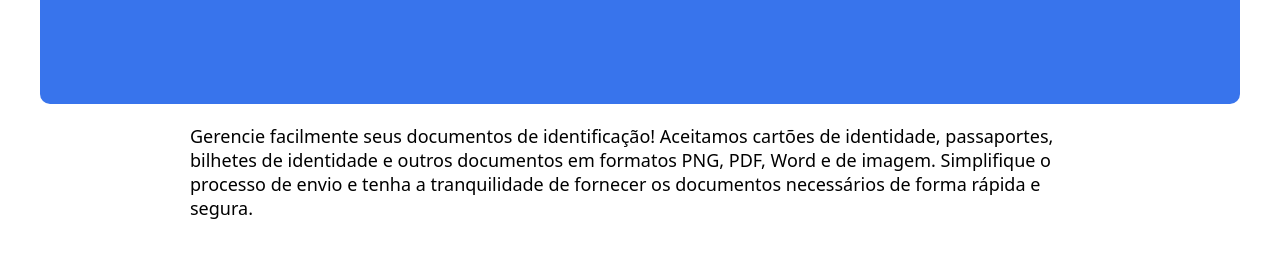
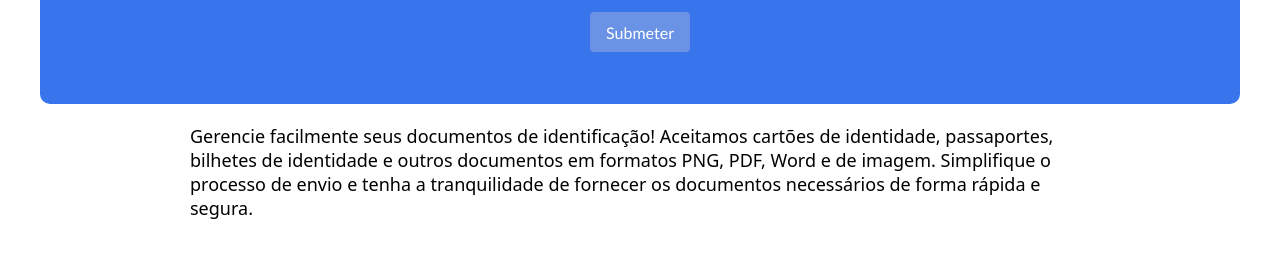
Before and after one commit to Eduardo-Ofice-Jr/lodoc, a plain HTML site: page upload.html in a window 1280 px wide. Shown: the part 430-688 px from the top of the page. Drawn offline with nearby package versions, Linux system fonts and the light colour scheme.

Commit message:
creation of a server to receive the file loaded in the input file

```diff
--- a/app.js
+++ b/app.js
@@ -37,3 +37,33 @@ inputFile.addEventListener('change', function(e) {
     }
     console.log(file);
 })
+
+
+function enviarArquivo() {
+    const inputUpload = document.getElementById('input_upload');
+    const arquivo = inputUpload.files[0];
+
+    if (arquivo) {
+        const formData = new FormData();
+        formData.append('arquivo', arquivo);
+
+        fetch('gerenciamento.html', {
+            method: 'POST',
+            body: formData
+        })
+        .then(response => {
+            if (response.ok) {
+                console.log('Arquivo enviado com sucesso.');
+                // Redireciona para a página de destino, se necessário
+                window.location.href = 'gerenciamento.html';
+            } else {
+                console.error('Erro ao enviar o arquivo.');
+            }
+        })
+        .catch(error => {
+            console.error('Erro de rede:', error);
+        });
+    } else {
+        console.error('Nenhum arquivo selecionado.');
+    }
+}
--- a/upload.css
+++ b/upload.css
@@ -97,6 +97,20 @@ img{
     display: none;
 }
 
+.button_submeter{
+    font-family: 'Gill Sans', 'Gill Sans MT', Calibri, 'Trebuchet MS', sans-serif;
+    margin-top: 15px;
+    background: #6b93e5;
+    color: white;
+    border: none;
+    border-radius: 4px;
+    font-weight: 100;
+    width: 100px;
+    height: 40px;
+    font-size: 16px;
+    cursor: pointer;
+}
+
 .label_upload{
     cursor: pointer;
     margin-top: 20px;
--- a/upload.html
+++ b/upload.html
@@ -31,6 +31,7 @@
                             <input type="file" accept=".png, .pdf, .Word, .imagem" class="input_upload" id="input_upload">
                             <span class="descricao_upload" id="descricao_upload"></span>
                           </div>
+                          <button onclick="enviarArquivo()" class="button_submeter">Submeter</button>
                     </form>
                 </div>
                 </div>
```
Also changed, not shown: gerenciamento.html (added, +11 -0 lines).
